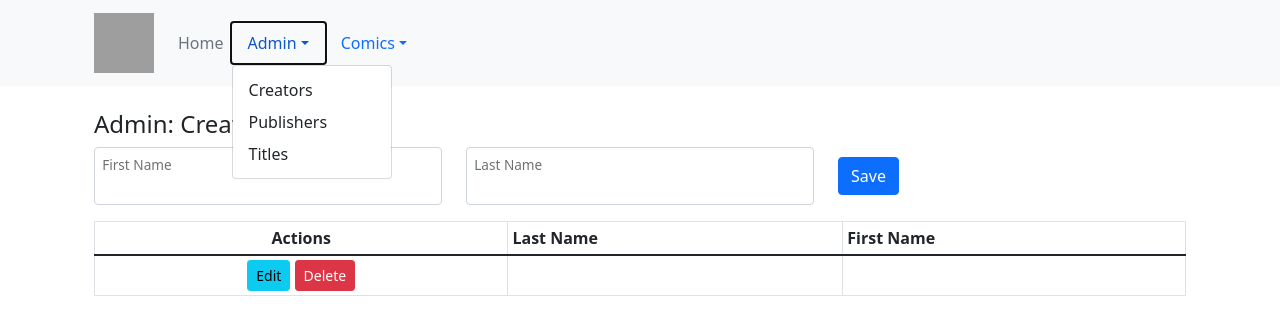
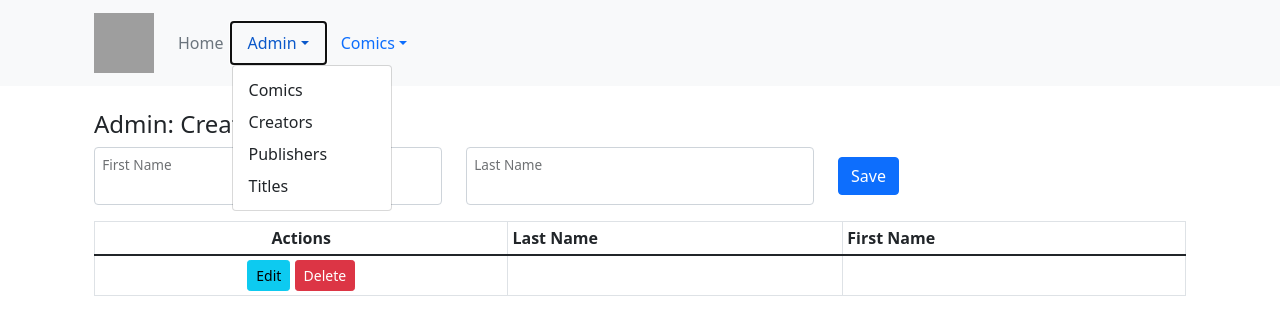
Before and after one commit to GrossmanPro/SpinnerRack, a PHP site: page /AdminCreator.php in a window 1280 px wide, after a click on "Admin". Shown: the top 335 px of the page. Run offline with PHP 8.4, Linux system fonts and the light colour scheme; tables that the repository leaves empty or names only in its code hold one stand-in row (values such as "Sample post"); data that the repository does not hold is empty; some libraries are stand-ins or nearby versions; grey boxes are pictures that could not be loaded.

Commit message:
Added Comics link to Admin menu

```diff
--- a/src/FormHelpers.php
+++ b/src/FormHelpers.php
@@ -66,6 +66,7 @@ function drawHeader(string $title, array $cssFiles = null): string {
     $header .= '<li class="nav-item dropdown">';
     $header .= '<a class="nav-link dropdown-toggle" href="#" id="navbarScrollingDropdown" role="button" data-bs-toggle="dropdown" aria-expanded="false">Admin</a>';
     $header .= '<ul class="dropdown-menu" aria-labelledby="navbarScrollingDropdown">';
+    $header .= '<li><a class="dropdown-item" href="/admin/comics">Comics</a></li>';
     $header .= '<li><a class="dropdown-item" href="/admin/creators">Creators</a></li>';
     $header .= '<li><a class="dropdown-item" href="/admin/publishers">Publishers</a></li>';
     $header .= '<li><a class="dropdown-item" href="/admin/titles">Titles</a></li>';
@@ -76,8 +77,8 @@ function drawHeader(string $title, array $cssFiles = null): string {
     $header .= '<a class="nav-link dropdown-toggle" href="#" id="navbarScrollingDropdown" role="button" data-bs-toggle="dropdown" aria-expanded="false">Comics</a>';
     $header .= '<ul class="dropdown-menu" aria-labelledby="navbarScrollingDropdown">';
     $header .= '<li><a class="dropdown-item" href="/comics/add">Add</a></li>';
-    $header .= '<li><a class="dropdown-item" href="/admin/publishers">Search</a></li>';
-    $header .= '<li><a class="dropdown-item" href="/admin/titles">View</a></li>';
+    $header .= '<li><a class="dropdown-item" href="/comics/search">Search</a></li>';
+    $header .= '<li><a class="dropdown-item" href="/comics/view">View</a></li>';
     $header .= '</ul>';
     $header .= '</ul>';
     $header .= '</li>';
```
